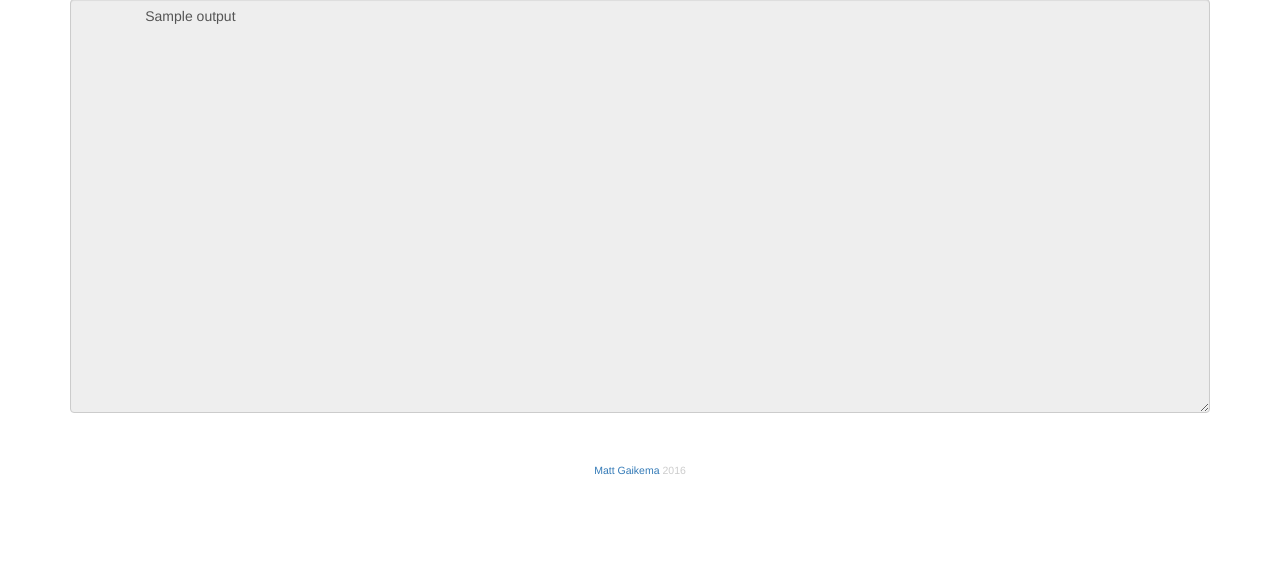
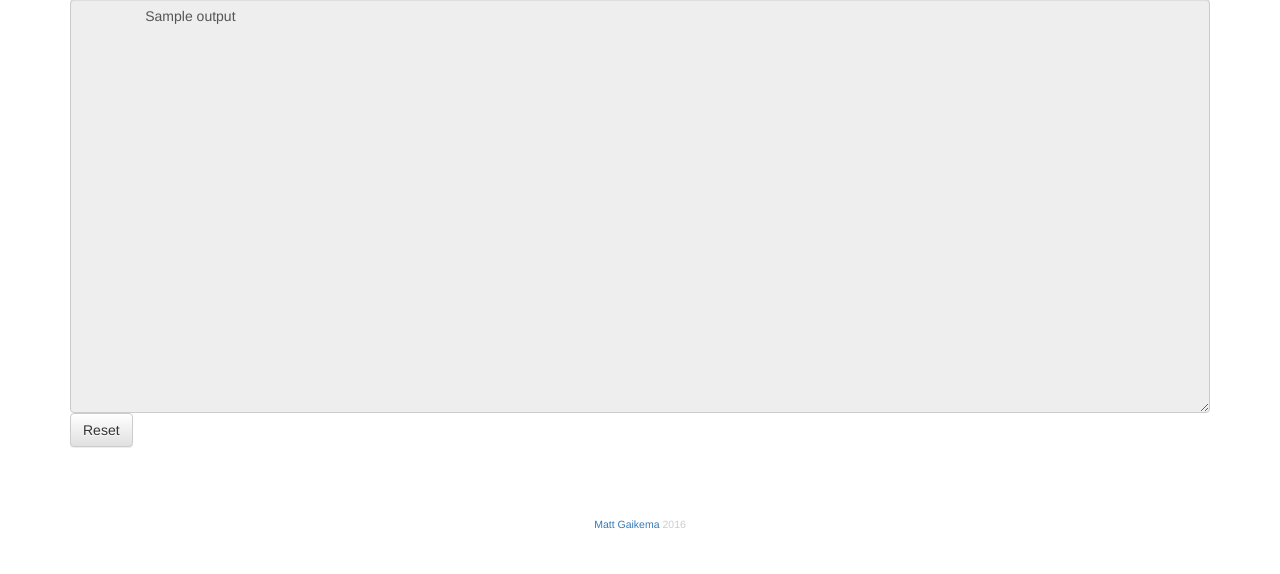
Before and after one commit to TexAgg/MarkovTextGenerator, a Flask app: template web/templates/output.html in a window 1280 px wide. Shown: the part 226-800 px from the top of the page. Run offline with Flask 2, Linux system fonts and the light colour scheme; the template is opened without the code that fills it: most values are stand-ins (such as "Sample title", 1, 10 or a date in 2020); some libraries are stand-ins or nearby versions.

Commit message:
Reset button

```diff
--- /dev/null
+++ b/web/static/js/main.js
@@ -0,0 +1,3 @@
+function reset_button_clicked() {
+	location.href = '/';
+}
--- a/web/templates/layout.html
+++ b/web/templates/layout.html
@@ -13,7 +13,7 @@
 	<script src="https://maxcdn.bootstrapcdn.com/bootstrap/3.3.6/js/bootstrap.min.js" integrity="sha384-0mSbJDEHialfmuBBQP6A4Qrprq5OVfW37PRR3j5ELqxss1yVqOtnepnHVP9aJ7xS" crossorigin="anonymous"></script>
 
 	<!-- http://stackoverflow.com/questions/22259847/application-not-picking-up-css-file-flask-python -->
-	<link rel='stylesheet' type='text/css' href= "{{ url_for('static',filename='main.css') }}"></link>
+	<link rel='stylesheet' type='text/css' href= "{{ url_for('static', filename='css/main.css') }}"></link>
 </head>
 <body>
 	<div class="jumbotron">
--- a/web/templates/output.html
+++ b/web/templates/output.html
@@ -5,5 +5,8 @@
 	<textarea class="form-control" rows="20" cols="60" readonly>
 		{{ output }}
 	</textarea>
+	<button class='btn btn-default' id='reset' onclick="reset_button_clicked()">Reset</button>
+	<script type='text/javascript' src="{{ url_for('static', filename='js/main.js') }}"></script>
+	<br></br>
 </div>
 {% endblock %}
```
Also changed, not shown: README.md, web/static/css/main.css (renamed from web/static/main.css).
